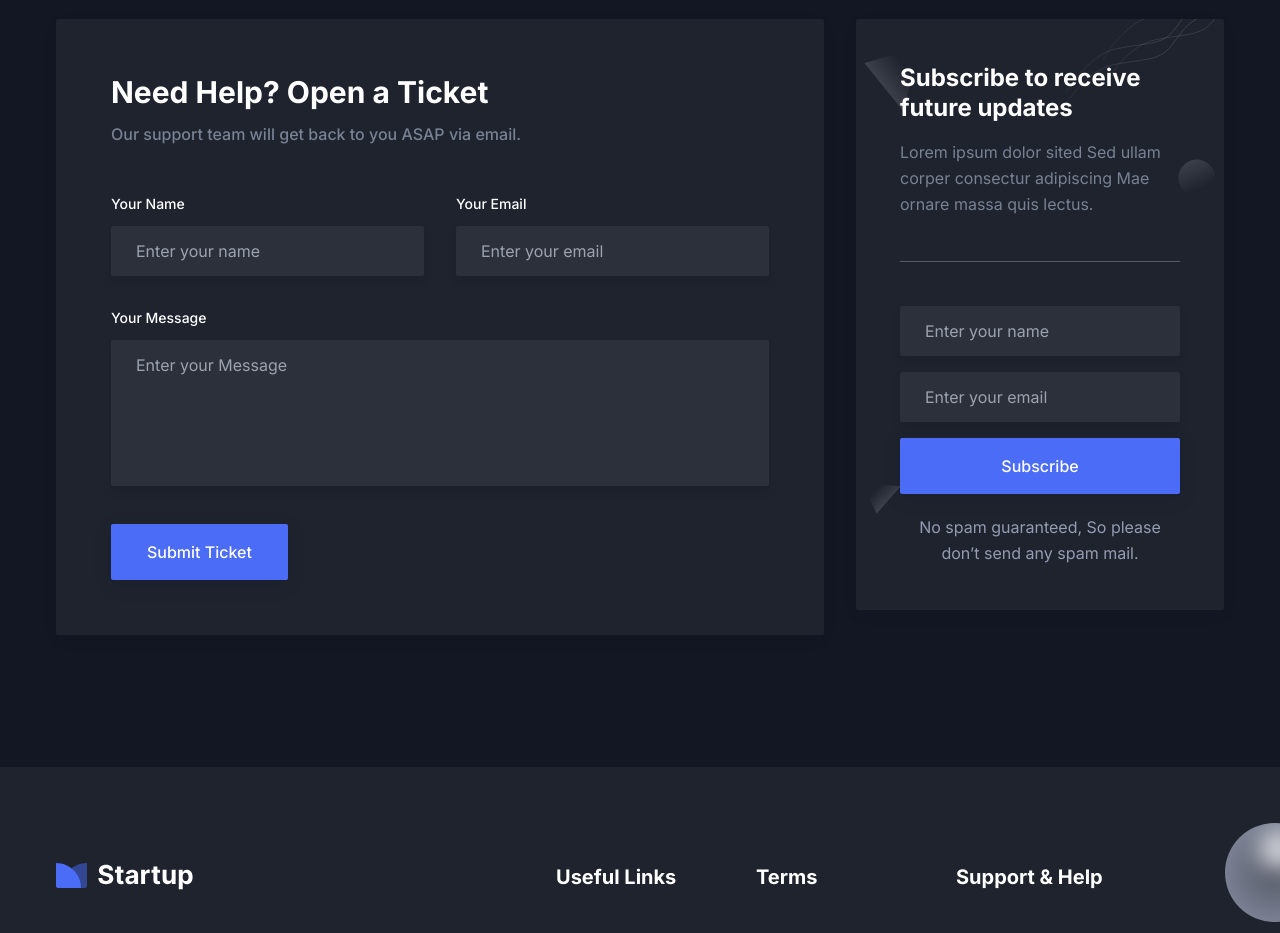
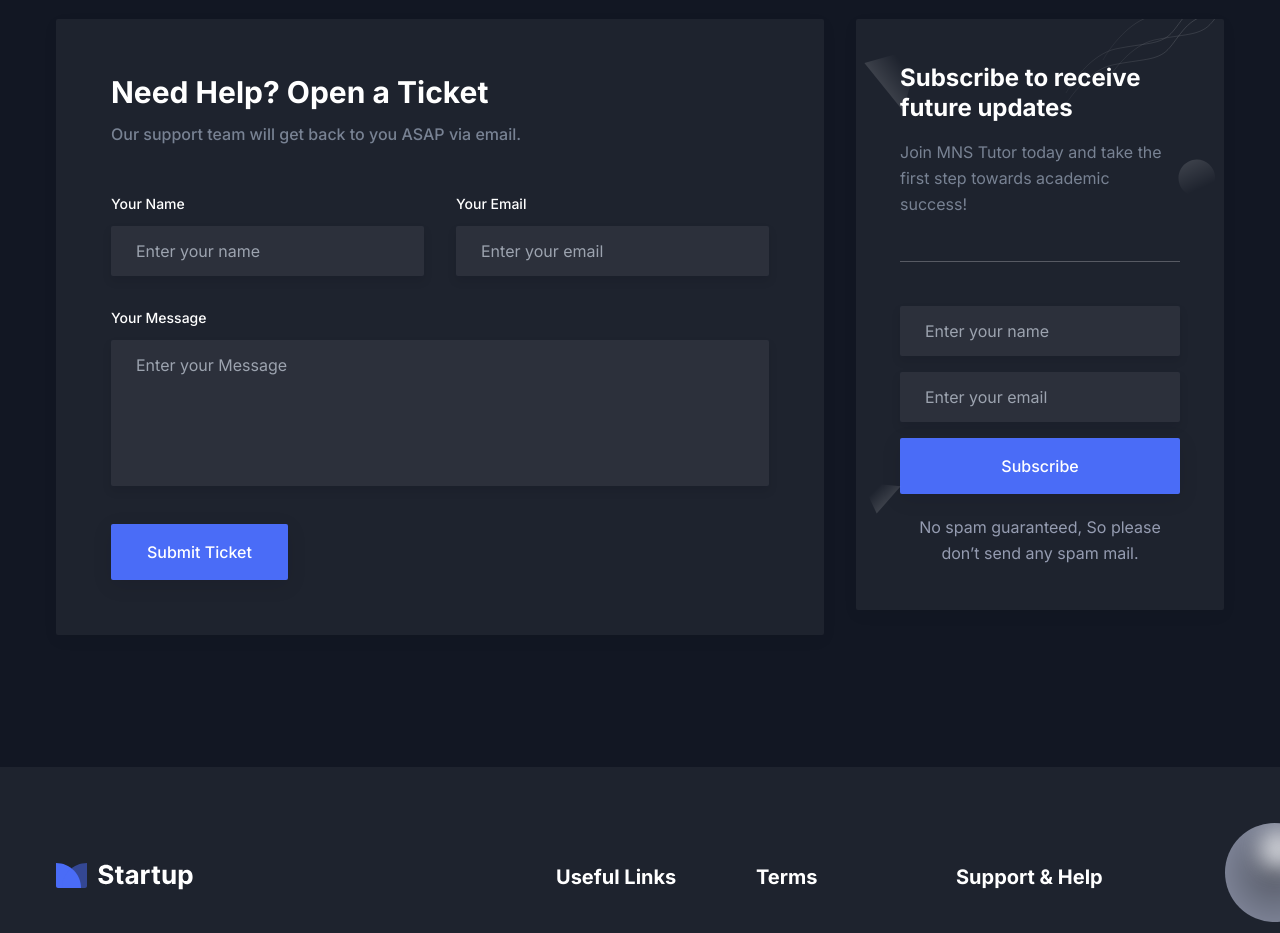
Before and after one commit to sintayehu156/mnstutor, a Next.js app: page / in a window 1280 px wide. Shown: the part 7580-8513 px from the top of the page. Built offline with nearby package versions, Linux system fonts and the light colour scheme.

Commit message:
new change on the name

```diff
--- a/package.json
+++ b/package.json
@@ -1,5 +1,5 @@
 {
-  "name": "mns tutor",
+  "name": "mnstutor",
   "version": "2.0.0",
   "private": true,
   "scripts": {
--- a/src/components/Contact/NewsLatterBox.tsx
+++ b/src/components/Contact/NewsLatterBox.tsx
@@ -11,8 +11,7 @@ const NewsLatterBox = () => {
         Subscribe to receive future updates
       </h3>
       <p className="mb-11 border-b border-body-color border-opacity-25 pb-11 text-base leading-relaxed text-body-color dark:border-white dark:border-opacity-25">
-        Lorem ipsum dolor sited Sed ullam corper consectur adipiscing Mae ornare
-        massa quis lectus.
+      Join MNS Tutor today and take the first step towards academic success!
       </p>
       <div>
         <input
```
Also changed, not shown: startup-pro.webp (deleted).
